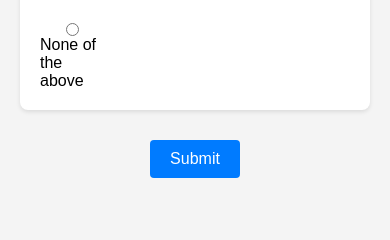
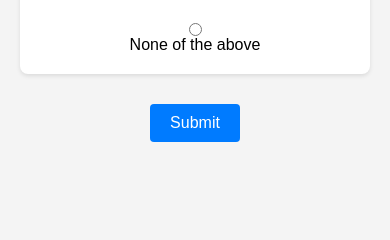
Before and after one commit to Shankar-Bharadwaj/Noisy-Enhanced-Interface, a Django app: template core/templates/audio_player.html in a window 390 px wide. Shown: the part 308-548 px from the top of the page. Run offline with Django 5.2, Linux system fonts and the light colour scheme; the template is opened without the code that fills it, so the values that code supplies are empty.

Commit message:
responsive webpage for mobile

```diff
--- a/core/templates/audio_player.html
+++ b/core/templates/audio_player.html
@@ -44,6 +44,12 @@
             gap: 20px;
             justify-items: center;
             align-items: center;
+        }
+
+        @media (max-width: 768px) {
+            .option-grid {
+                grid-template-columns: 1fr;
+            }
         }
 
         .audio-option {
```
